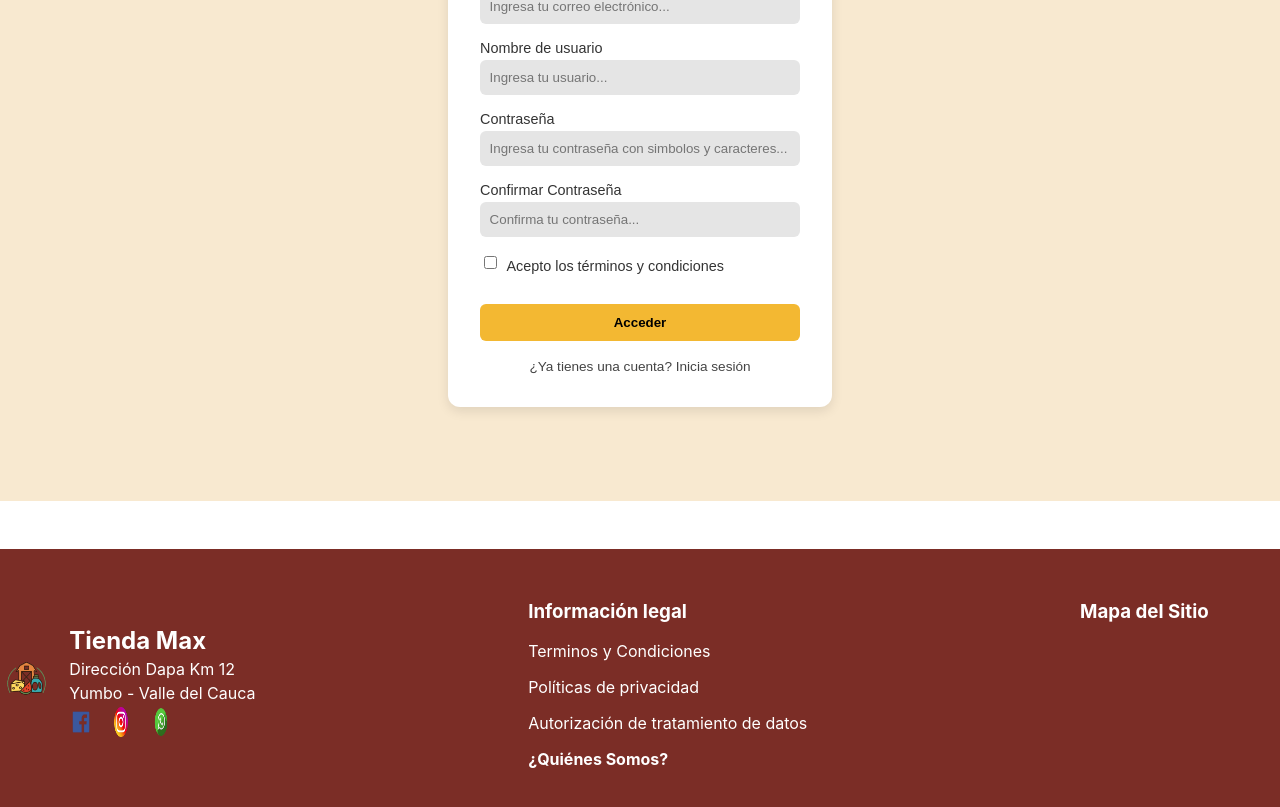
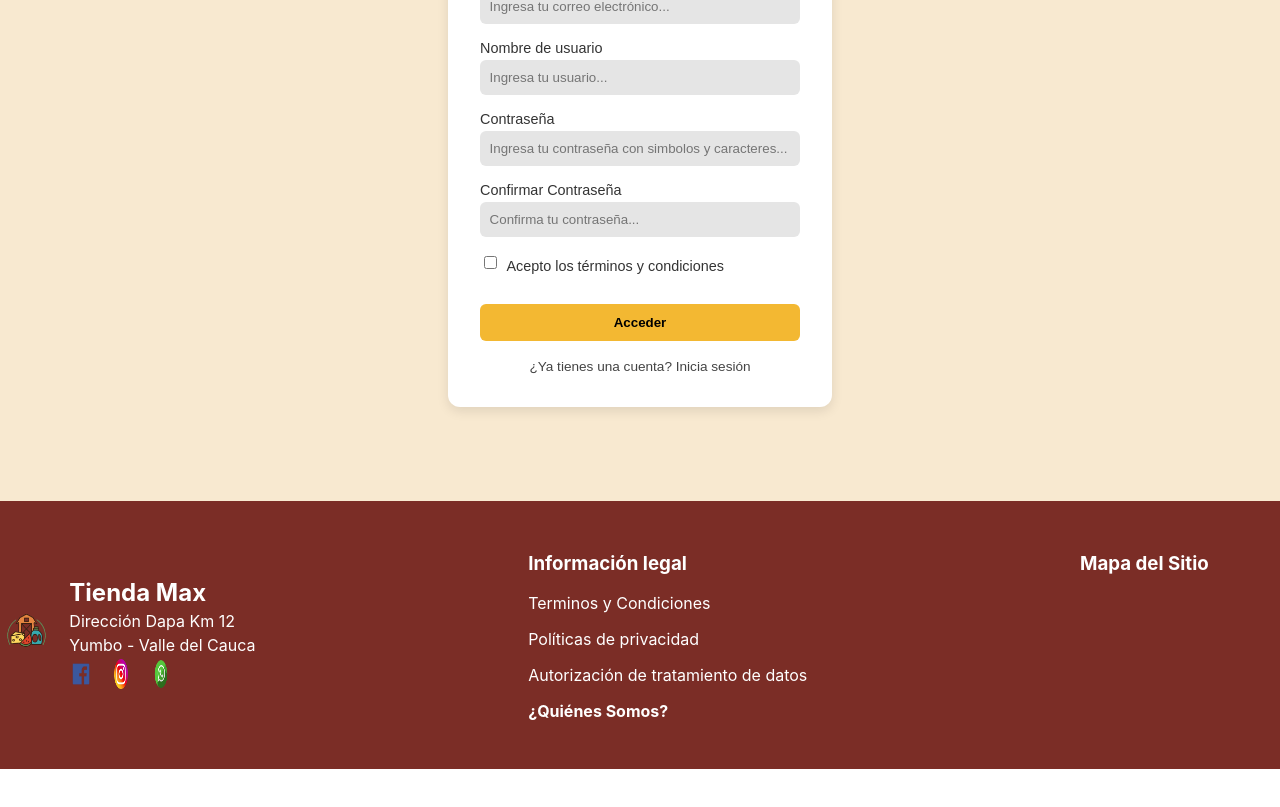
Before and after one commit to Thoma5in/MaxWare, a React (Create React App) app in the folder frontend/: page /register in a window 1280 px wide. Shown: the part 389-1196 px from the top of the page. After the commit the page ends 1158 px from the top, so only its background shows below. Built offline with nearby package versions, Linux system fonts and the light colour scheme.

Commit message:
Update dependencies and clean up Footer.css
Upgraded axios and react-router-dom to latest patch versions in package.json. Removed unnecessary margin-top from the Footer.css main class for improved styling.

```diff
--- a/frontend/package.json
+++ b/frontend/package.json
@@ -10,10 +10,10 @@
     "@testing-library/jest-dom": "^6.9.1",
     "@testing-library/react": "^16.3.0",
     "@testing-library/user-event": "^13.5.0",
-    "axios": "^1.12.2",
+    "axios": "^1.13.2",
     "react": "^19.2.0",
     "react-dom": "^19.2.0",
-    "react-router-dom": "^7.9.4",
+    "react-router-dom": "^7.9.5",
     "react-scripts": "5.0.1",
     "web-vitals": "^2.1.4"
   },
--- a/frontend/src/components/Footer.css
+++ b/frontend/src/components/Footer.css
@@ -2,7 +2,7 @@
   background-color: #7B2D26;
   color: #FFFFFF;
   padding: 2rem 0;
-  margin-top: 3rem;
+
 }
 
 .footer-content {
```
